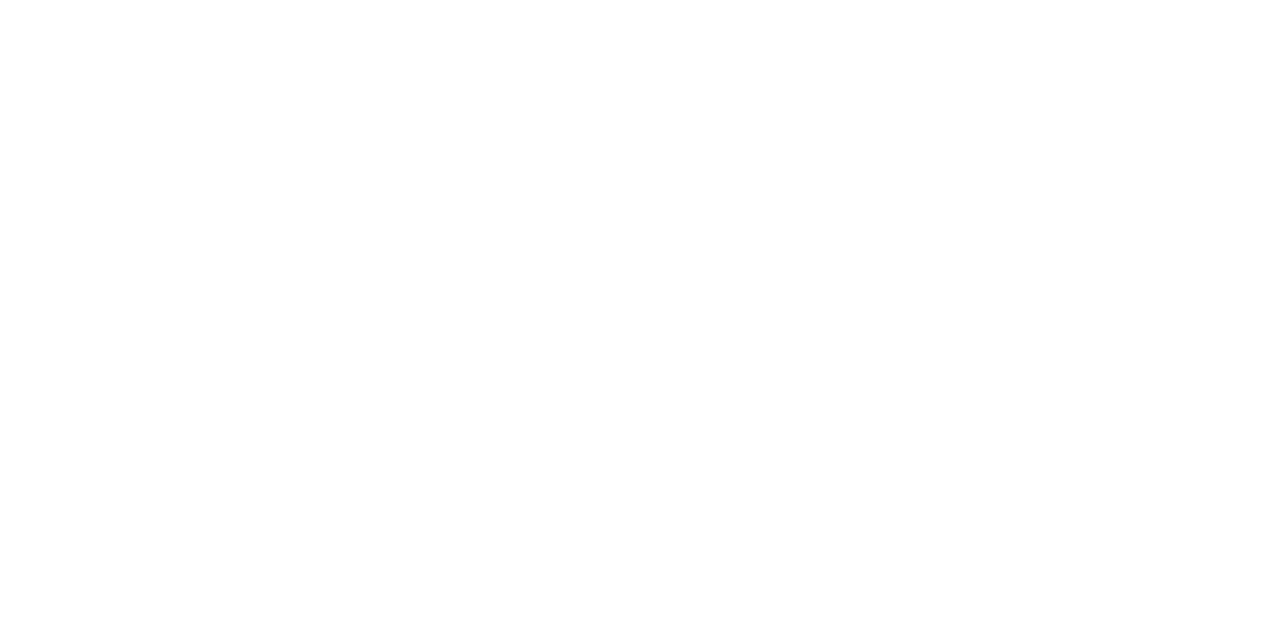
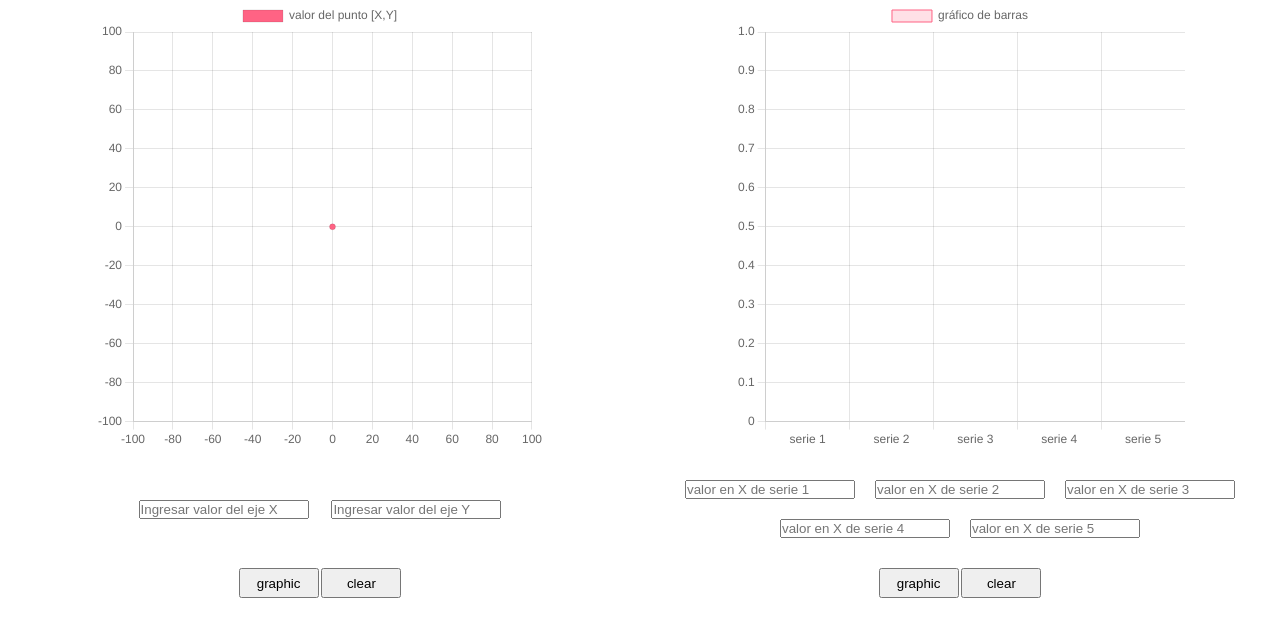
Before and after one commit to fschambacht/technicalTest, a plain HTML site: page index.html in a window 1280 px wide. Drawn offline with nearby package versions, Linux system fonts and the light colour scheme.

Commit message:
create charts of point (scatter) and bar; delete modules of npm and add some styles in css

```diff
--- /dev/null
+++ b/barChart.js
@@ -0,0 +1,73 @@
+const labels = ["serie 1","serie 2","serie 3","serie 4","serie 5"];
+
+const data2 = {
+  labels: labels,
+  datasets: [{
+    label: 'gráfico de barras',
+    data: [
+        0,
+        0,
+        0,
+        0,
+        0
+    ],
+    backgroundColor: [
+      'rgba(255, 99, 132, 0.2)',
+      'rgba(255, 159, 64, 0.2)',
+      'rgba(255, 205, 86, 0.2)',
+      'rgba(75, 192, 192, 0.2)',
+      'rgba(54, 162, 235, 0.2)',
+      'rgba(153, 102, 255, 0.2)',
+      'rgba(201, 203, 207, 0.2)'
+    ],
+    borderColor: [
+      'rgb(255, 99, 132)',
+      'rgb(255, 159, 64)',
+      'rgb(255, 205, 86)',
+      'rgb(75, 192, 192)',
+      'rgb(54, 162, 235)',
+      'rgb(153, 102, 255)',
+      'rgb(201, 203, 207)'
+    ],
+    borderWidth: 1
+  }]
+};
+
+const config2 = {
+    type: 'bar',
+    data: data2,
+    options: {
+      scales: {
+        y: {
+          beginAtZero: true
+        }
+      }
+    },
+  };
+
+ var barChart = new Chart(
+    document.getElementById('barChart'),
+    config2
+);
+
+
+
+function barGraphic () {
+    barChart.data.datasets[0].data = [
+              document.getElementById("input-serie1").valueAsNumber || 0,
+              document.getElementById("input-serie2").valueAsNumber || 0,
+              document.getElementById("input-serie3").valueAsNumber || 0,
+              document.getElementById("input-serie4").valueAsNumber || 0,
+              document.getElementById("input-serie5").valueAsNumber || 0
+    ];
+
+    barChart.update();
+}
+
+function barChartClear () {
+    document.getElementById("input-serie1").value = "";
+    document.getElementById("input-serie2").value = "";
+    document.getElementById("input-serie3").value = "";
+    document.getElementById("input-serie4").value = "";
+    document.getElementById("input-serie5").value = "";
+  }
--- a/index.html
+++ b/index.html
@@ -4,11 +4,40 @@
     <meta charset="UTF-8">
     <meta http-equiv="X-UA-Compatible" content="IE=edge">
     <meta name="viewport" content="width=device-width, initial-scale=1.0">
-    <title>Document</title>
+    <title>Calculadora gráfica</title>
+    <link rel="stylesheet" href="style.css">
+
 </head>
 <body>
-    <div>
-        <canvas id="myChart"></canvas>
-    </div>
+    <section class="graphic-container">
+        <div class="pointChart-graphic">
+            <canvas id="pointChart" width="400" height="400"></canvas>
+        </div>
+        <div class="barChart-graphic">
+            <canvas id="barChart" width="400" height="400"></canvas>
+        </div>
+        <div class="pointChart-input">
+            <input class="input" id="input-x" type="number" placeholder="Ingresar valor del eje X">
+            <input class="input" id="input-y" type="number" placeholder="Ingresar valor del eje Y">
+        </div>
+        <div class="barChart-input">
+            <input class="input" id="input-serie1" type="number" placeholder="valor en X de serie 1">
+            <input class="input" id="input-serie2" type="number" placeholder="valor en X de serie 2">
+            <input class="input" id="input-serie3" type="number" placeholder="valor en X de serie 3">
+            <input class="input" id="input-serie4" type="number" placeholder="valor en X de serie 4">
+            <input class="input" id="input-serie5" type="number" placeholder="valor en X de serie 5">
+        </div>
+        <div class="pointChart-container">
+            <input class="button-graph" type="button" value="graphic" onclick="pointGraphic()">
+            <input class="button-clear" type="button" value="clear" onclick="pointChartClear()">
+        </div>
+        <div class="barChart-container">
+            <input class="button-graph" type="button" value="graphic" onclick="barGraphic()">
+            <input class="button-clear" type="button" value="clear" onclick="barChartClear()">
+        </div>
+    </section>
 </body>
+<script src="https://cdn.jsdelivr.net/npm/chart.js"></script>
+<script src="./pointChart.js"></script>
+<script src="./barChart.js"></script>
 </html>
--- /dev/null
+++ b/pointChart.js
@@ -0,0 +1,53 @@
+let data = {
+  datasets: [{
+    label: 'valor del punto [X,Y]',
+    data: [{
+      x: 0,
+      y: 0
+    }],
+    backgroundColor: 'rgb(255, 99, 132)'
+  }],
+};
+
+const config = {
+  type: 'scatter',
+  data: data,
+  options: {
+    responsive: true,
+    plugins: {
+      title: {
+        display: false,
+        text: 'Axis Center Positioning'
+      }
+    },
+    scales: {
+      x: {
+        min: -100,
+        max: 100,
+      },
+      y: {
+        min: -100,
+        max: 100,
+      }
+    }
+  },
+};
+
+var pointChart = new Chart(
+  document.getElementById('pointChart'),
+  config
+);
+
+function pointChartClear () {
+  document.getElementById("input-x").value = "";
+  document.getElementById("input-y").value = "";
+}
+
+function pointGraphic () {
+  pointChart.data.datasets[0].data = [{
+    x: document.getElementById("input-x").valueAsNumber || 0,
+    y: document.getElementById("input-y").valueAsNumber || 0
+  }];
+
+  pointChart.update();
+}
--- /dev/null
+++ b/style.css
@@ -0,0 +1,43 @@
+* {
+    box-sizing: border-box;
+    margin: 0;
+    padding: 0;
+}
+
+html {
+    font-size: 62.5%;
+    font-family: -apple-system, BlinkMacSystemFont, 'Segoe UI', Roboto, Oxygen, Ubuntu, Cantarell, 'Open Sans', 'Helvetica Neue', sans-serif;
+}
+
+.graphic-container {
+    display: grid;
+    grid-template-columns: repeat(2, 50%);
+    grid-template-rows: repeat(3, auto);
+    place-items: center;
+    grid-row-gap: 20px;
+}
+
+.pointChart-graphic {
+    width: 450px;
+}
+
+.barChart-graphic {
+    width: 450px;
+}
+
+.barChart-input {
+    display: flex;
+    flex-wrap: wrap;
+    justify-content: center;
+}
+
+.input {
+    width: 170px;
+    margin: 10px;
+}
+
+.button-graph,
+.button-clear {
+    width: 80px;
+    height: 30px;
+}
```
Also changed, not shown: package.json (deleted, +0 -15 lines), 1 other file.
